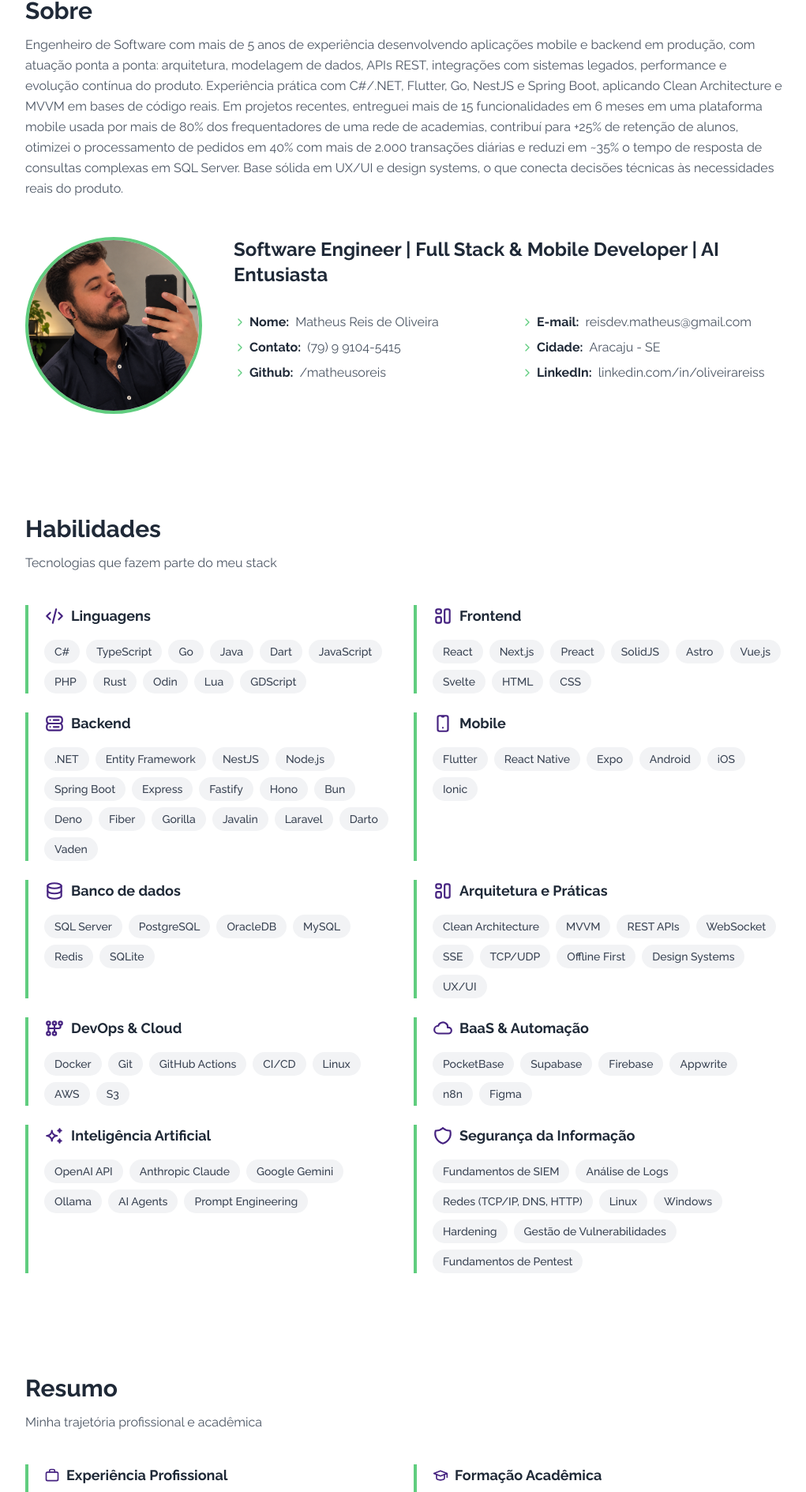
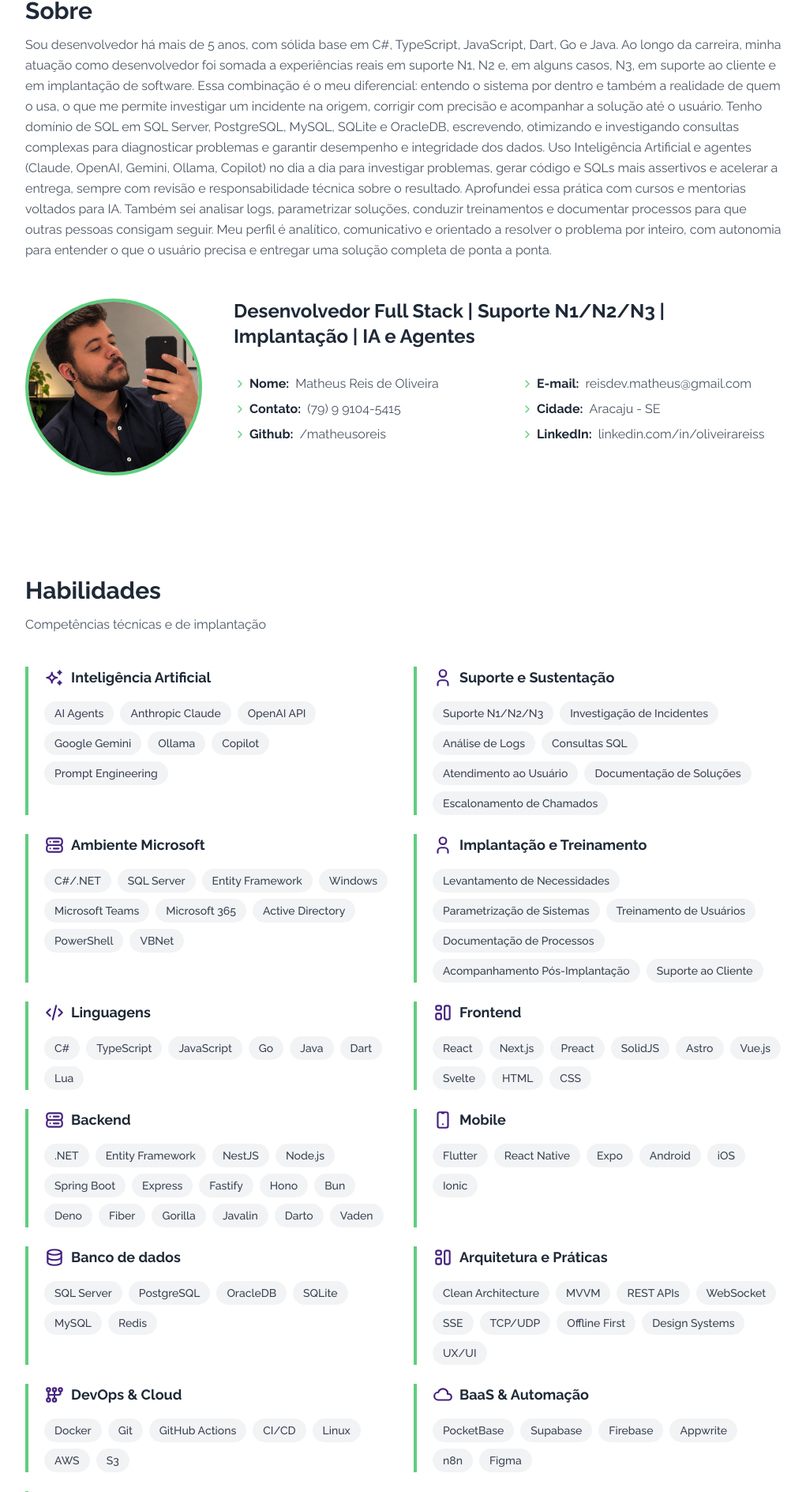
Before and after one commit to matheusoreis/matheusoreis.github.io, a React (Vite) app: page / in a window 1280 px wide. Shown: the part 868-2757 px from the top of the page at 79% size, without its empty margins (128-1149 px from the left). Built offline with nearby package versions, Linux system fonts and the light colour scheme.

Commit message:
Update main.tsx

```diff
--- a/src/main.tsx
+++ b/src/main.tsx
@@ -29,16 +29,12 @@ const data: AppData = {
     name: "Matheus Reis",
     backgroundImage: heroBg,
     typedStrings: [
-      "Desenvolvedor Fullstack",
-      "Desenvolvedor Mobile",
-      "Desenvolvedor Backend",
-      "Desenvolvedor Frontend",
-      "Flutter Developer",
-      "Go Developer",
-      "TypeScript Developer",
-      "Designer UX/UI",
-      "AI Engineer",
-      "Prompt Engineer",
+      "Desenvolvedor Full Stack",
+      "Suporte N1, N2 e N3",
+      "Desenvolvimento com IA e Agentes",
+      "Implantação de Software",
+      "Suporte ao Cliente",
+      "Ambiente Microsoft",
     ],
     socialLinks: [
       {
@@ -72,9 +68,9 @@ const data: AppData = {
   about: {
     title: "Sobre",
     description:
-      "Engenheiro de Software com mais de 5 anos de experiência desenvolvendo aplicações mobile e backend em produção, com atuação ponta a ponta: arquitetura, modelagem de dados, APIs REST, integrações com sistemas legados, performance e evolução contínua do produto. Experiência prática com C#/.NET, Flutter, Go, NestJS e Spring Boot, aplicando Clean Architecture e MVVM em bases de código reais. Em projetos recentes, entreguei mais de 15 funcionalidades em 6 meses em uma plataforma mobile usada por mais de 80% dos frequentadores de uma rede de academias, contribuí para +25% de retenção de alunos, otimizei o processamento de pedidos em 40% com mais de 2.000 transações diárias e reduzi em ~35% o tempo de resposta de consultas complexas em SQL Server. Base sólida em UX/UI e design systems, o que conecta decisões técnicas às necessidades reais do produto.",
+      "Sou desenvolvedor há mais de 5 anos, com sólida base em C#, TypeScript, JavaScript, Dart, Go e Java. Ao longo da carreira, minha atuação como desenvolvedor foi somada a experiências reais em suporte N1, N2 e, em alguns casos, N3, em suporte ao cliente e em implantação de software. Essa combinação é o meu diferencial: entendo o sistema por dentro e também a realidade de quem o usa, o que me permite investigar um incidente na origem, corrigir com precisão e acompanhar a solução até o usuário. Tenho domínio de SQL em SQL Server, PostgreSQL, MySQL, SQLite e OracleDB, escrevendo, otimizando e investigando consultas complexas para diagnosticar problemas e garantir desempenho e integridade dos dados. Uso Inteligência Artificial e agentes (Claude, OpenAI, Gemini, Ollama, Copilot) no dia a dia para investigar problemas, gerar código e SQLs mais assertivos e acelerar a entrega, sempre com revisão e responsabilidade técnica sobre o resultado. Aprofundei essa prática com cursos e mentorias voltados para IA. Também sei analisar logs, parametrizar soluções, conduzir treinamentos e documentar processos para que outras pessoas consigam seguir. Meu perfil é analítico, comunicativo e orientado a resolver o problema por inteiro, com autonomia para entender o que o usuário precisa e entregar uma solução completa de ponta a ponta.",
     profileImage: profileImg,
-    subtitle: "Software Engineer | Full Stack & Mobile Developer | AI Entusiasta",
+    subtitle: "Desenvolvedor Full Stack | Suporte N1/N2/N3 | Implantação | IA e Agentes",
     details: [
       { label: "Nome", value: "Matheus Reis de Oliveira" },
       {
@@ -103,23 +99,76 @@ const data: AppData = {
 
   skills: {
     title: "Habilidades",
-    subtitle: "Tecnologias que fazem parte do meu stack",
+    subtitle: "Competências técnicas e de implantação",
     categories: [
+      {
+        title: "Inteligência Artificial",
+        icon: <Sparkles size={26} />,
+        skills: [
+          { label: "AI Agents" },
+          { label: "Anthropic Claude" },
+          { label: "OpenAI API" },
+          { label: "Google Gemini" },
+          { label: "Ollama" },
+          { label: "Copilot" },
+          { label: "Prompt Engineering" },
+        ],
+      },
+
+      {
+        title: "Suporte e Sustentação",
+        icon: <User size={26} />,
+        skills: [
+          { label: "Suporte N1/N2/N3" },
+          { label: "Investigação de Incidentes" },
+          { label: "Análise de Logs" },
+          { label: "Consultas SQL" },
+          { label: "Atendimento ao Usuário" },
+          { label: "Documentação de Soluções" },
+          { label: "Escalonamento de Chamados" },
+        ],
+      },
+
+      {
+        title: "Ambiente Microsoft",
+        icon: <Server size={26} />,
+        skills: [
+          { label: "C#/.NET" },
+          { label: "SQL Server" },
+          { label: "Entity Framework" },
+          { label: "Windows" },
+          { label: "Microsoft Teams" },
+          { label: "Microsoft 365" },
+          { label: "Active Directory" },
+          { label: "PowerShell" },
+          { label: "VBNet" },
+        ],
+      },
+
+      {
+        title: "Implantação e Treinamento",
+        icon: <User size={26} />,
+        skills: [
+          { label: "Levantamento de Necessidades" },
+          { label: "Parametrização de Sistemas" },
+          { label: "Treinamento de Usuários" },
+          { label: "Documentação de Processos" },
+          { label: "Acompanhamento Pós-Implantação" },
+          { label: "Suporte ao Cliente" },
+        ],
+      },
+
       {
         title: "Linguagens",
         icon: <Code size={26} />,
         skills: [
           { label: "C#" },
           { label: "TypeScript" },
+          { label: "JavaScript" },
           { label: "Go" },
           { label: "Java" },
           { label: "Dart" },
-          { label: "JavaScript" },
-          { label: "PHP" },
-          { label: "Rust" },
-          { label: "Odin" },
           { label: "Lua" },
-          { label: "GDScript" },
         ],
       },
 
@@ -156,7 +205,6 @@ const data: AppData = {
           { label: "Fiber" },
           { label: "Gorilla" },
           { label: "Javalin" },
-          { label: "Laravel" },
           { label: "Darto" },
           { label: "Vaden" },
         ],
@@ -182,9 +230,9 @@ const data: AppData = {
           { label: "SQL Server" },
           { label: "PostgreSQL" },
           { label: "OracleDB" },
+          { label: "SQLite" },
           { label: "MySQL" },
           { label: "Redis" },
-          { label: "SQLite" },
         ],
       },
 
@@ -232,19 +280,6 @@ const data: AppData = {
       },
 
       {
-        title: "Inteligência Artificial",
-        icon: <Sparkles size={26} />,
-        skills: [
-          { label: "OpenAI API" },
-          { label: "Anthropic Claude" },
-          { label: "Google Gemini" },
-          { label: "Ollama" },
-          { label: "AI Agents" },
-          { label: "Prompt Engineering" },
-        ],
-      },
-
-      {
         title: "Segurança da Informação",
         icon: <Shield size={26} />,
         skills: [
@@ -266,51 +301,69 @@ const data: AppData = {
 
     experience: [
       {
+        company: "Almaviva",
+        role: "Analista de Suporte N1",
+        period: "06/2026 - Atual",
+        location: "Aracaju, SE",
+        description: [
+          "Atendo usuários em primeiro nível, registrando, triando e resolvendo chamados, com escalonamento para os níveis superiores quando necessário.",
+          "Mantenho contato diário com usuários e equipes, comunicando com clareza o andamento e a solução de cada ocorrência.",
+          "Stack: Suporte N1, Atendimento ao Usuário, Gestão de Chamados, Escalonamento.",
+        ],
+      },
+
+      {
         company: "MegaGYM Academias",
-        role: "Software Engineer — Mobile (Flutter) e Backend (Go)",
-        period: "01/2026 - Atual",
+        role: "Software Engineer Mobile e Backend",
+        period: "01/2026 - 06/2026",
         location: "Aracaju, SE",
         description: [
           "Arquitetei e desenvolvi do zero um app mobile e um dashboard administrativo em Flutter, com backend em Go e PocketBase, unificando feed social, gestão de treinos e acompanhamento nutricional em uma única plataforma.",
+          "Realizei o levantamento de necessidades junto à gestão da rede, parametrizei a solução e conduzi treinamentos de capacitação para as equipes que utilizam o sistema.",
+          "Documentei fluxos, regras e procedimentos de uso, e acompanhei os usuários após a implantação, garantindo autonomia das equipes.",
+          "Atuo no suporte N2/N3 da plataforma: investigo incidentes, analiso logs e consultas SQL, corrijo falhas e acompanho cada caso até a resolução.",
+          "Uso IA e agentes (Claude, OpenAI, Gemini) no dia a dia para investigar problemas, gerar código e SQLs mais assertivos e acelerar a entrega e a sustentação.",
           "Modelei e otimizei um banco de dados com mais de 40 tabelas, priorizando integridade referencial, consistência e performance.",
-          "Atuei de ponta a ponta no produto, da arquitetura à evolução contínua, entregando mais de 15 funcionalidades em 6 meses com Clean Architecture.",
           "Contribuí para +25% de retenção de alunos e para a adoção ativa por mais de 80% dos frequentadores.",
-          "Stack: Flutter, Dart, Go, PocketBase, Clean Architecture, Modelagem de Dados.",
+          "Stack: Flutter, Dart, Go, PocketBase, SQL, IA e Agentes, Suporte N2/N3, Treinamento, Documentação.",
         ],
       },
 
       {
         company: "DSU Soluções",
-        role: "Software Engineer — Full Stack (C#/.NET, NestJS) e Mobile (Flutter)",
+        role: "Software Engineer Full Stack e Mobile (Flutter)",
         period: "07/2025 - 12/2025",
         location: "São Paulo, SP",
         description: [
           "Construí mais de 5 aplicações web e mobile com C#/.NET, NestJS, React e Flutter.",
-          "Projetei apps para produtores de música integrados a dashboards em tempo real, com mais de 20 métricas e KPIs para apoiar decisões de negócio.",
+          "Atuei no levantamento de necessidades junto a produtores de música e na parametrização de dashboards em tempo real, com mais de 20 métricas e KPIs.",
+          "Conduzi treinamentos de capacitação para as equipes responsáveis pela utilização da plataforma e acompanhei os clientes após a implantação.",
           "Modelei e otimizei bases SQL Server para consultas complexas, reduzindo o tempo de resposta em ~35%.",
+          "Prestei suporte N2/N3 às aplicações que construí: investigação de incidentes, análise de logs e consultas SQL, e correção de falhas em produção.",
           "Desenvolvi e integrei mais de 30 endpoints de APIs REST e serviços de negócio.",
-          "Stack: C#/.NET, SQL Server, NestJS, React, Flutter, REST APIs.",
+          "Stack: C#/.NET, SQL Server, NestJS, React, Flutter, REST APIs, Treinamento.",
         ],
       },
 
       {
         company: "Goodbom Supermercados",
-        role: "Software Engineer — Mobile (Flutter) e Full Stack",
+        role: "Software Engineer Full Stack e Mobile",
         period: "04/2024 - 11/2025",
         location: "Sumaré, SP",
         description: [
           "Desenvolvi e mantive mais de 50 APIs e serviços em produção com NestJS, Spring Boot e Java legado.",
           "Implementei mais de 5 aplicações web e mobile com Next.js, Astro e Flutter.",
-          "Apliquei Clean Architecture e MVVM em ~40% da base de código, reduzindo acoplamento e facilitando a manutenção.",
+          "Realizei levantamento de necessidades com as áreas de operação, parametrizei o sistema e conduzi treinamentos das equipes para uso das aplicações implantadas.",
+          "Documentei processos e atividades realizadas durante a implantação e acompanhei os clientes remotamente após a entrega.",
+          "Atuei no suporte N2/N3 das aplicações em produção, investigando incidentes, analisando logs e consultas SQL e entregando correções.",
           "Otimizei o processamento de pedidos em 40%, mantendo estabilidade com mais de 2.000 transações diárias.",
-          "Integrei PostgreSQL e OracleDB garantindo consistência transacional e confiabilidade dos dados.",
-          "Stack: NestJS, Spring Boot, Java, Next.js, Astro, Flutter, PostgreSQL, OracleDB, Clean Architecture, MVVM.",
+          "Stack: NestJS, Spring Boot, Java, Next.js, Astro, Flutter, PostgreSQL, OracleDB, Treinamento.",
         ],
       },
 
       {
         company: "Freelance",
-        role: "Backend Developer — Servidores de Jogos em Tempo Real",
+        role: "Backend Developer Servidores para Jogos em Tempo Real",
         period: "04/2025 - 05/2026",
         location: "Remoto",
         description: [
@@ -337,37 +390,40 @@ const data: AppData = {
 
       {
         company: "Desktopi",
-        role: "Desenvolvedor Mobile (Flutter)",
+        role: "Desenvolvedor Mobile",
         period: "01/2023 - 03/2024",
         location: "São Mateus do Sul, PR",
         description: [
           "Arquitetei um aplicativo mobile multiplataforma em Flutter com estratégia Offline First, atendendo mais de 40 usuários ativos.",
           "Integrei mais de 20 APIs REST e sistemas legados em Delphi, garantindo compatibilidade total.",
+          "Realizei treinamento de usuários para uso do app em campo, com foco em geolocalização e acompanhamento de dispositivos, e documentei os procedimentos de uso.",
           "Implementei geolocalização, criação de rotas e acompanhamento de dispositivos em tempo real com latência inferior a 2s.",
           "Administrei e mantive mais de 3 servidores Linux com 99,5% de uptime.",
-          "Stack: Flutter, Offline First, REST APIs, Delphi, Linux.",
+          "Stack: Flutter, Offline First, REST APIs, Delphi, Linux, Treinamento.",
         ],
       },
 
       {
         company: "Tecno Portas",
-        role: "Desenvolvedor Mobile (Flutter) e Front-end",
+        role: "Desenvolvedor Mobile e Front-end",
         period: "03/2021 - 12/2022",
         location: "Arujá, SP",
         description: [
           "Desenvolvi aplicações mobile em Flutter para iOS e Android.",
+          "Implantei as aplicações junto aos usuários internos, conduzi treinamentos de uso e apoiei na adoção das ferramentas.",
           "Construí mais de 5 landing pages e aplicações web com React, TypeScript e PHP, com foco em performance e SEO (PageSpeed 90+).",
-          "Stack: Flutter, React, TypeScript, PHP, WordPress, SEO.",
+          "Stack: Flutter, React, TypeScript, PHP, WordPress, SEO, Treinamento.",
         ],
       },
 
       {
         company: "2eBrain Studios",
-        role: "Desenvolvedor Mobile (React Native) e PHP",
+        role: "Desenvolvedor Mobile e PHP",
         period: "02/2020 - 11/2020",
         location: "São Paulo, SP",
         description: [
           "Evoluí um aplicativo de transporte sob demanda, com geolocalização em tempo real e matching entre motoristas e passageiros.",
+          "Apoiei a implantação do app junto aos usuários, coletando feedback e ajustando fluxos.",
           "Stack: React Native, PHP, Geolocalização.",
         ],
       },
@@ -379,7 +435,8 @@ const data: AppData = {
         location: "São Paulo, SP",
         description: [
           "Prestei suporte técnico e manutenção de mais de 50 computadores, redes e servidores, com 95% de resolução no mesmo dia.",
-          "Stack: Suporte Técnico, Redes, Servidores, Web Design.",
+          "Realizei treinamento de usuários para uso de sistemas internos e documentei procedimentos de suporte.",
+          "Stack: Suporte Técnico, Redes, Servidores, Web Design, Treinamento.",
         ],
       },
     ],
@@ -388,16 +445,17 @@ const data: AppData = {
       {
         course: "Análise e Desenvolvimento de Sistemas",
         institution: "Descomplica",
-        year: "2026 - 2030",
+        year: "2026 - Atual",
       },
     ],
 
     languages: [
       { language: "Português", detail: "Nativo" },
-      { language: "Inglês", detail: "Técnico" },
     ],
 
     courses: [
+      { course: "Formação em IA para Devs (30h+, com certificado)", institution: "Rocketseat", year: "" },
+      { course: "Produtividade com IA: Codeium, GitHub Copilot e Amazon CodeWhisperer", institution: "Rocketseat", year: "" },
       { course: "Segurança da Informação", institution: "Estudos autônomos", year: "2026" },
       { course: "Pentest e Ethical Hacking", institution: "Estudos autônomos", year: "2026" },
       { course: "Elastic Stack (Elasticsearch, Logstash, Kibana)", institution: "Estudos autônomos", year: "2026" },
```
